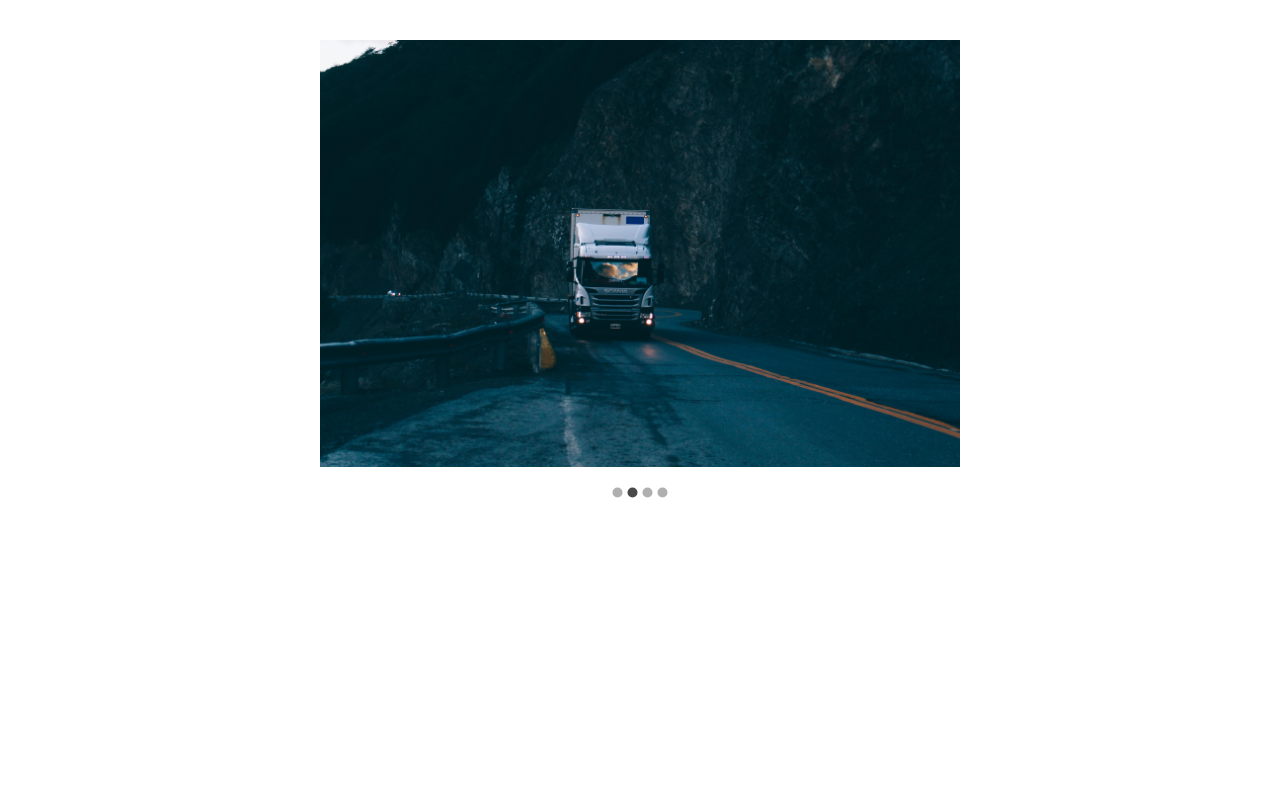
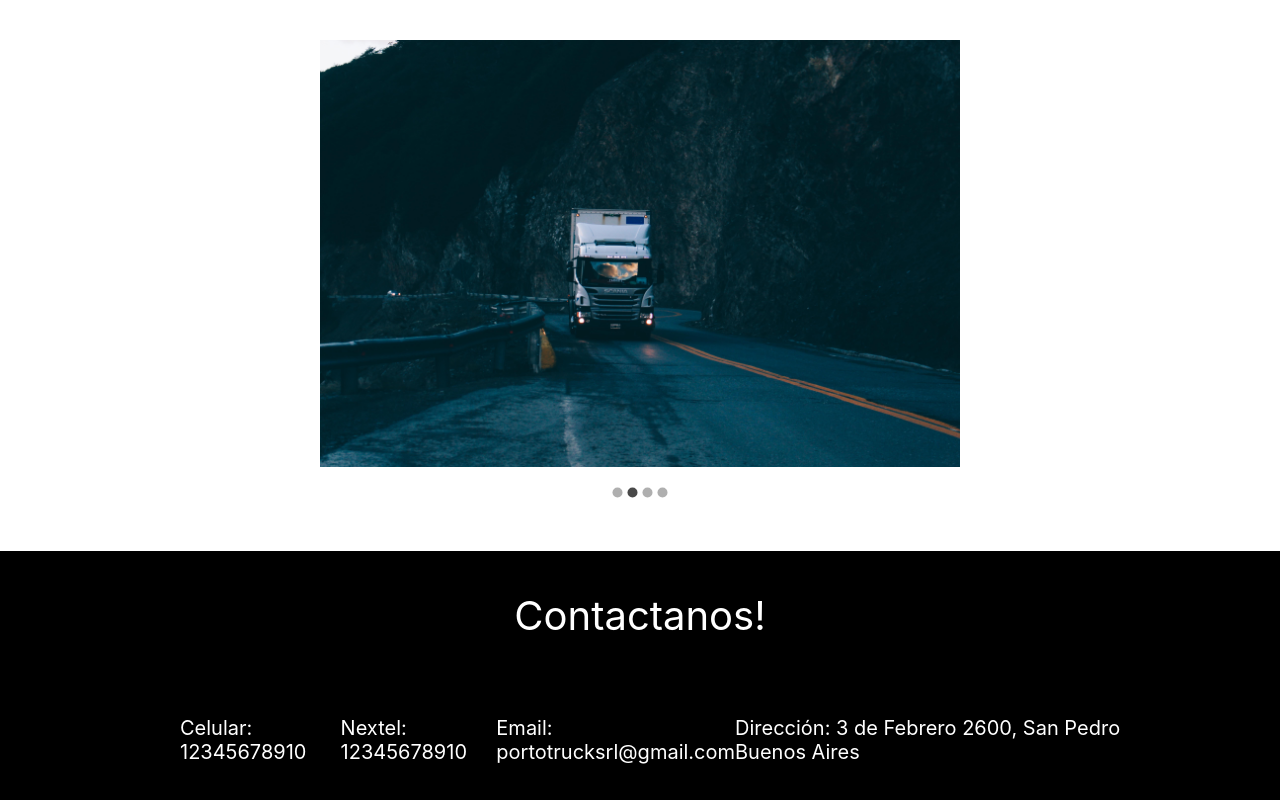
Before and after one commit to Valentinporta/PortoTruckSPA, a React (Create React App) app: page / in a window 1280 px wide. Shown: the part 2420-3220 px from the top of the page. Before the commit the page ends 2921 px from the top, so only its background shows below. Built offline with nearby package versions, Linux system fonts and the light colour scheme.

Commit message:
Added footer

```diff
--- a/src/App.tsx
+++ b/src/App.tsx
@@ -5,6 +5,7 @@ import Inicio from './components/inicio/Inicio';
 import Nosotros from './components/nosotros/Nosotros';
 import Servicios from './components/servicios/Servicios';
 import Imagenes from './components/imagenes/Imagenes';
+import Footer from './components/footer/Footer';
 
 function App() {
   return (
@@ -15,6 +16,7 @@ function App() {
         <Nosotros />
         <Servicios />
         <Imagenes />
+        <Footer />
       </div>
     </div>
   );
--- /dev/null
+++ b/src/components/footer/Footer.tsx
@@ -0,0 +1,18 @@
+import React from 'react';
+import styles from './footer.module.css'
+
+const Footer = () => {
+    return (
+        <div className={styles.footerContainer}>
+            <p className={styles.footerTitle}>Contactanos!</p>
+            <ul className={styles.footerList}>
+                <li className={styles.footerListItem}><p>Celular: 12345678910</p></li>
+                <li className={styles.footerListItem}><p>Nextel: 12345678910</p></li>
+                <li className={styles.footerListItem}><p>Email: portotrucksrl@gmail.com</p></li>
+                <li className={styles.footerListItem}><p>Dirección: 3 de Febrero 2600, San Pedro Buenos Aires</p></li>
+            </ul>
+        </div>
+    )
+};
+
+export default Footer;
--- /dev/null
+++ b/src/components/footer/footer.module.css
@@ -0,0 +1,24 @@
+.footerContainer {
+    background-color: black;
+    color: #fff;
+    display: flex;
+    flex-direction: column;
+    justify-content: center;
+    align-items: center;
+    margin-top: 50px;
+}
+
+.footerTitle {
+    font-size: 40px;
+}
+
+.footerList {
+    display: flex;
+    list-style: none;
+    justify-content: space-between;
+    width: 75vw;
+}
+
+.footerListItem {
+    font-size: 20px;
+}
```
